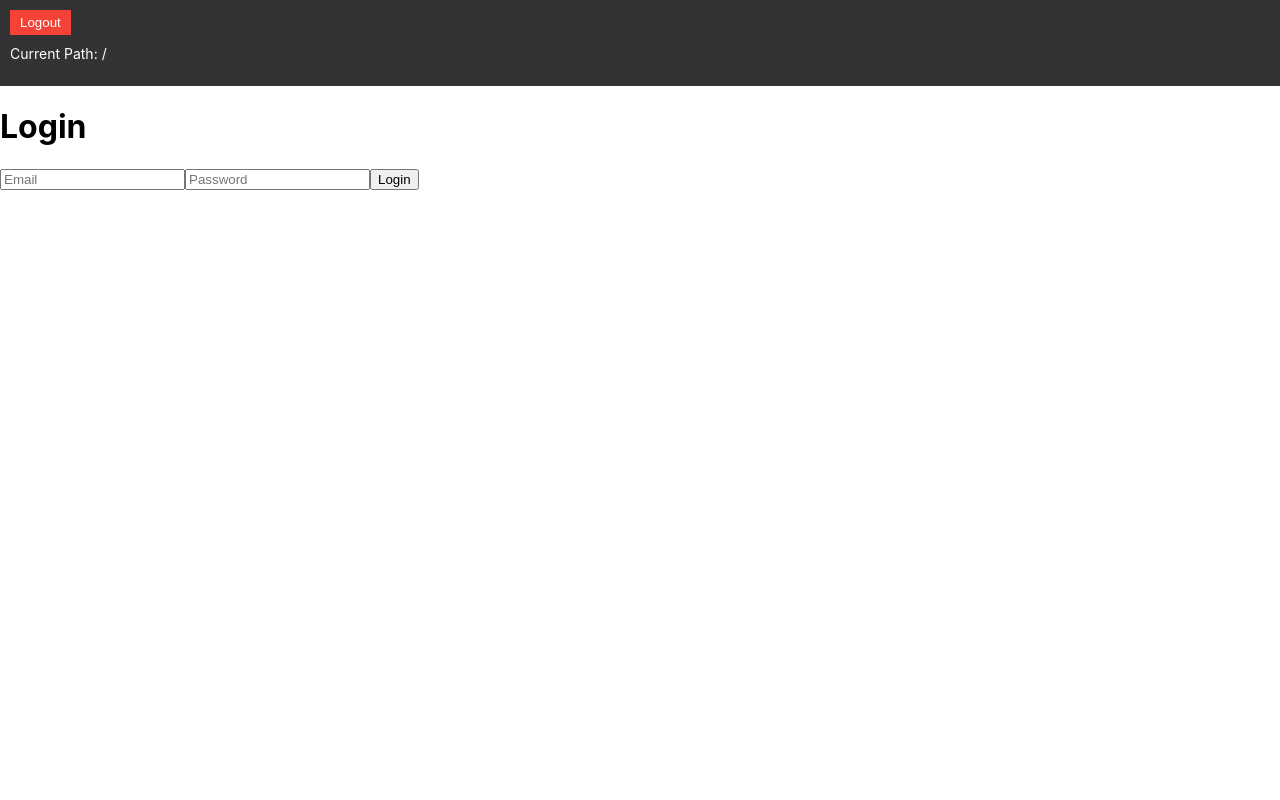
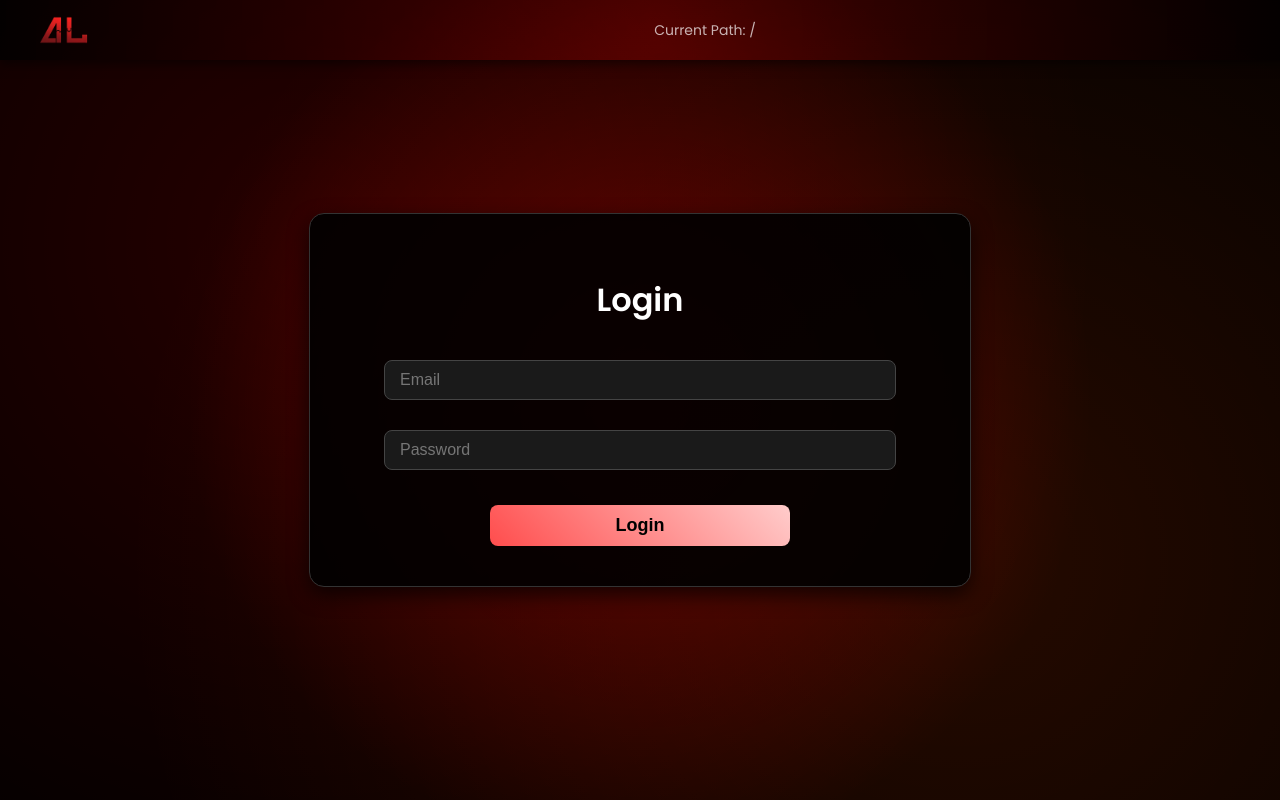
Before and after one commit to sarthak03dot/cognicap, a React (Create React App) app in the folder frontend/: page / in a window 1280 px wide. Built offline with nearby package versions, Linux system fonts and the light colour scheme.

Commit message:
navbar optimised. UI fixes for userDashboard. sidebar added. protected routes and authentication of login with clearing cache working fine.

```diff
--- a/frontend/src/App.css
+++ b/frontend/src/App.css
@@ -1,3 +1,6 @@
+/* Import Google Fonts */
+@import url('https://fonts.googleapis.com/css2?family=Poppins:wght@400;600&display=swap');
+
 .App {
   text-align: center;
 }
@@ -36,3 +39,24 @@
     transform: rotate(360deg);
   }
 }
+
+/* General Styles */
+body {
+    margin: 0;
+    font-family: 'Poppins', sans-serif;
+    color: #fff;
+    background: radial-gradient(
+            circle at calc(var(--mouse-x, 0.5) * 100%) calc(var(--mouse-y, 0.5) * 100%),
+            rgba(255, 0, 0, 0.3),
+            transparent 60%
+        ),
+        radial-gradient(circle at 25% 30%, rgba(255, 0, 0, 0.15), transparent 70%),
+        radial-gradient(circle at 75% 70%, rgba(255, 69, 0, 0.15), transparent 75%);
+    background-color: #000; /* Fallback for unsupported browsers */
+    transition: background 0.1s ease;
+    min-height: 100vh;
+    display: flex;
+    align-items: center;
+    justify-content: center;
+    overflow: hidden;
+}
--- a/frontend/src/components/Navbar.jsx
+++ b/frontend/src/components/Navbar.jsx
@@ -1,50 +1,53 @@
-import React from 'react';
-import { Link, useNavigate, useLocation } from 'react-router-dom';
+import React, { useEffect } from 'react';
+import { useNavigate, useLocation } from 'react-router-dom';
+import '../stylesheets/Navbar.css'; // Import the CSS for enhanced styles
 
 const Navbar = () => {
     const navigate = useNavigate();
     const location = useLocation();
-    const role = localStorage.getItem('role'); // Fetch the user's role from localStorage
+
+    useEffect(() => {
+        const handleMouseMove = (e) => {
+            const x = (e.clientX / window.innerWidth).toFixed(2); // Normalize to 0-1
+            const y = (e.clientY / window.innerHeight).toFixed(2);
+
+            const navbar = document.querySelector('.navbar');
+            if (navbar) {
+                navbar.style.setProperty('--mouse-x', x);
+                navbar.style.setProperty('--mouse-y', y);
+            }
+        };
+
+        window.addEventListener('mousemove', handleMouseMove);
+
+        return () => {
+            window.removeEventListener('mousemove', handleMouseMove);
+        };
+    }, []);
 
     const handleLogout = () => {
-        localStorage.removeItem('token');
-        localStorage.removeItem('role');
+        localStorage.clear(); // Clear everything from localStorage
         navigate('/'); // Redirect to login page
     };
 
     return (
-        <nav style={styles.navbar}>
-            <ul style={styles.navList}>
-                {/* <li style={styles.navItem}>
-                    <Link to="/" style={styles.navLink}>Home</Link>
-                </li> */}
-                {/* Conditionally render adminDashboard and superadmin links */}
-                {role === 'admin' || role === 'superadmin' ? (
-                    <li style={styles.navItem}>
-                        <Link to="/adminDashboard" style={styles.navLink}>Admin Dashboard</Link>
-                    </li>
-                ) : null}
-                {role === 'superadmin' ? (
-                    <li style={styles.navItem}>
-                        <Link to="/superadmin" style={styles.navLink}>Super Admin</Link>
-                    </li>
-                ) : null}
-                <li style={styles.navItem} onClick={handleLogout}>
-                    <button style={styles.logoutButton}>Logout</button>
-                </li>
-            </ul>
-            <p style={styles.currentPath}>Current Path: {location.pathname}</p>
+        <nav className="navbar">
+            {/* Logo */}
+            <div className="logo-container">
+                <img src="/images/logo.png" alt="Logo" className="logo" />
+            </div>
+
+            {/* Current Path */}
+            <p className="current-path">Current Path: {location.pathname}</p>
+
+            {/* Logout Button */}
+            {location.pathname !== '/' && (
+                <button className="logout-button" onClick={handleLogout}>
+                    Logout
+                </button>
+            )}
         </nav>
     );
 };
 
-const styles = {
-    navbar: { padding: '10px', backgroundColor: '#333', color: '#fff' },
-    navList: { listStyle: 'none', display: 'flex', margin: 0, padding: 0 },
-    navItem: { marginRight: '15px' },
-    navLink: { textDecoration: 'none', color: '#fff' },
-    logoutButton: { backgroundColor: '#f44336', color: '#fff', border: 'none', cursor: 'pointer', padding: '5px 10px' },
-    currentPath: { marginTop: '10px', fontSize: '14px' },
-};
-
 export default Navbar;
--- a/frontend/src/pages/LoginPage.js
+++ b/frontend/src/pages/LoginPage.js
@@ -1,6 +1,7 @@
-import React, { useState } from 'react';
+import React, { useState, useEffect } from 'react';
 import axios from 'axios';
 import { useNavigate } from 'react-router-dom';
+import '../stylesheets/LoginPage.css';
 
 const LoginPage = () => {
     const [email, setEmail] = useState('');
@@ -47,7 +48,9 @@ const LoginPage = () => {
     };
 
     return (
-        <div>
+
+        <div className="login-container">
+        <div className="login-form">
             <h1>Login</h1>
             <form onSubmit={handleSubmit}>
                 <input
@@ -69,6 +72,8 @@ const LoginPage = () => {
             {/* Show error message if login fails */}
             {errorMessage && <p style={{ color: 'red' }}>{errorMessage}</p>}
         </div>
+        </div>
+
     );
 };
 
--- a/frontend/src/pages/UserDashboard.js
+++ b/frontend/src/pages/UserDashboard.js
@@ -1,11 +1,42 @@
-// src/pages/UserDashboard.js
-import React from 'react';
+import React, { useState } from 'react';
+import '../stylesheets/UserDashboard.css';
 
 const UserDashboard = () => {
+    const [isSidebarOpen, setIsSidebarOpen] = useState(false);
+
+    const toggleSidebar = () => {
+        setIsSidebarOpen(!isSidebarOpen);
+    };
+
     return (
-        <div>
-            <h1>User Dashboard</h1>
-            <p>Welcome, normal user! Here are your features.</p>
+        <div className="dashboard-container">
+            {/* Sidebar */}
+            <div className={`sidebar ${isSidebarOpen ? 'open' : ''}`}>
+                <button className="close-btn" onClick={toggleSidebar}>
+                    &times;
+                </button>
+                <ul className="sidebar-menu">
+                    <li><button>User Profiles</button></li>
+                    <li><button>Purchased Courses</button></li>
+                    <li><button>Community Docs</button></li>
+                    <li><button>Open Discussion</button></li>
+                    <li><button>All Courses</button></li>
+                    <li><button>Blogs</button></li>
+                </ul>
+                {/* Logo */}
+            <div className="logo-container">
+                <img src="/images/logo.png" alt="Logo" className="logo" />
+            </div>
+            </div>
+
+            {/* Main Content */}
+            <div className={`main-content ${isSidebarOpen ? 'shifted' : ''}`}>
+                <button className="toggle-btn" onClick={toggleSidebar}>
+                    ☰
+                </button>
+                <h1>User Dashboard</h1>
+                <p>Welcome, normal user! Here are your features.</p>
+            </div>
         </div>
     );
 };
--- /dev/null
+++ b/frontend/src/stylesheets/LoginPage.css
@@ -0,0 +1,58 @@
+/* Form Container */
+.login-container {
+    position: relative;
+    background: rgba(0, 0, 0, 0.9);
+    border: 1px solid #333;
+    border-radius: 15px;
+    padding: 40px 30px;
+    width: 600px;
+    text-align: center;
+    box-shadow: 0 8px 20px rgba(0, 0, 0, 0.7);
+    z-index: 2;
+}
+
+/* Input Fields */
+.login-form input {
+    width: 80%;
+    padding: 10px 15px;
+    margin: 15px 0px;
+    border: 1px solid #444;
+    border-radius: 8px;
+    background: #1a1a1a;
+    color: #fff;
+    font-size: 16px;
+    outline: none;
+    transition: border 0.3s ease, box-shadow 0.3s ease;
+}
+
+.login-form input:focus {
+    border: 1px solid #5fb440;
+    box-shadow: 0 0 8px rgba(121, 208, 54, 0.8);
+}
+
+/* Button */
+.login-form button {
+    width: 50%;
+    padding: 10px 15px;
+    margin-top: 20px;
+    border: none;
+    border-radius: 8px;
+    background: linear-gradient(45deg, #ff4d4d, #ffcccb);
+    color: #000;
+    font-size: 18px;
+    font-weight: bold;
+    cursor: pointer;
+    transition: background 0.3s ease, transform 0.3s ease;
+}
+
+.login-form button:hover {
+    background: linear-gradient(45deg, #ffcccb, #ff4d4d);
+    transform: translateY(-2px);
+}
+
+/* Error Message */
+.error-message {
+    color: #ff7777;
+    margin-top: 10px;
+    font-size: 14px;
+}
--- /dev/null
+++ b/frontend/src/stylesheets/Navbar.css
@@ -0,0 +1,66 @@
+/* Navbar Container */
+.navbar {
+    position: fixed;
+    top: 0;
+    left: 0;
+    width: 100%;
+    height: 50px; /* Reduce navbar height */
+    padding: 5px 15px; /* Compact padding */
+    display: flex;
+    justify-content: space-between; /* Space between logo, current path, and logout */
+    align-items: center;
+    background: radial-gradient(
+            circle at calc(var(--mouse-x, 0.5) * 100%) calc(var(--mouse-y, 0.5) * 100%),
+            rgba(255, 0, 0, 0.2),
+            rgba(0, 0, 0, 0.8)
+        );
+    box-shadow: 0 4px 10px rgba(0, 0, 0, 0.5);
+    z-index: 1000;
+    color: #fff;
+    font-family: 'Poppins', sans-serif;
+}
+
+/* Logo Container */
+.logo-container {
+    display: flex;
+    align-items: center;
+}
+
+/* Logo Image */
+.logo {
+    width: 100px; /* Adjust size for compact layout */
+    height: 100px;
+    filter: drop-shadow(0 0 0 1rem black);
+    border-radius: 50%; /* Optional: Circular logo */
+    object-fit: cover;
+}
+
+/* Current Path */
+.current-path {
+    font-size: 14px;
+    font-weight: 400;
+    color: rgba(255, 255, 255, 0.7);
+    margin: 0 auto; /* Center align the text */
+    text-align: center;
+    flex-grow: 1; /* Ensure it takes up available space */
+}
+
+/* Logout Button */
+.logout-button {
+    background: rgba(255, 255, 255, 0.1); /* Subtle transparent background */
+    color: rgba(255, 255, 255, 0.9);
+    font-weight: 500;
+    z-index: 1000;
+    margin-right: 60px;
+    padding: 5px 10px; /* Compact button size */
+    border: 1px solid rgba(255, 255, 255, 0.2);
+    border-radius: 5px;
+    cursor: pointer;
+    transition: background 0.3s ease, color 0.3s ease, box-shadow 0.3s ease;
+}
+
+.logout-button:hover {
+    background: rgba(255, 255, 255, 0.2);
+    color: #fff;
+    box-shadow: 0 4px 8px rgba(255, 255, 255, 0.2);
+}
--- /dev/null
+++ b/frontend/src/stylesheets/UserDashboard.css
@@ -0,0 +1,111 @@
+/* General Layout */
+.dashboard-container {
+    display: flex;
+    min-height: 100vh;
+    font-family: Arial, sans-serif;
+}
+
+/* Sidebar Styling */
+.sidebar {
+    position: fixed;
+    top: 60px; /* Adjust for navbar height */
+    left: -450px; /* Initially hidden */
+    width: 250px;
+    height: calc(100% - 57px); /* Full height minus navbar */
+    background-color: #222;
+    color: #fff;
+    padding: 20px;
+    box-shadow: 2px 0 5px rgba(0, 0, 0, 0.5);
+    overflow-y: auto;
+    transition: left 0.3s ease;
+    z-index: 1000;
+}
+
+.sidebar.open {
+    left: 0; /* Slide in */
+}
+
+/* Close Button */
+.close-btn {
+    background: none;
+    border: none;
+    color: #fff;
+    font-size: 24px;
+    cursor: pointer;
+    position: absolute;
+    top: 15px;
+    right: 15px;
+}
+
+/* Sidebar Menu */
+.sidebar-menu {
+    list-style: none;
+    padding: 0;
+    margin-top: 40px;
+}
+
+.sidebar-menu li {
+    margin: 15px 0;
+}
+
+.sidebar-menu button {
+    width: 100%;
+    padding: 10px 15px;
+    background: #444;
+    border: none;
+    color: #fff;
+    font-size: 16px;
+    text-align: left;
+    border-radius: 5px;
+    cursor: pointer;
+    transition: background 0.3s ease;
+}
+
+.sidebar-menu button:hover {
+    background: #666;
+}
+
+/* Main Content Styling */
+.main-content {
+    flex-grow: 1;
+    padding: 20px;
+    margin-left: 0; /* Default with sidebar hidden */
+    transition: margin-left 0.3s ease;
+    margin-top: 60px; /* Adjust for navbar height */
+}
+
+.sidebar.open ~ .main-content {
+    margin-left: 250px; /* Push content when sidebar is open */
+}
+
+/* Toggle Button */
+.toggle-btn {
+    position: fixed;
+    top: 75px; /* Below the navbar */
+    left: 15px;
+    background: #444;
+    color: #fff;
+    border: none;
+    padding: 5px 10px;
+    font-size: 18px;
+    cursor: pointer;
+    border-radius: 5px;
+    z-index: 1100;
+}
+
+.toggle-btn:hover {
+    background: #666;
+}
+
+.logo-container {
+    display: flex;
+    align-items: center;
+}
+
+/* Logo Image */
+.logo {
+    width: 250px; /* Adjust size for compact layout */
+    height: 250px;
+    border-radius: 50%; /* Optional: Circular logo */
+    object-fit: cover;
+}
```
Also changed, not shown: frontend/src/App.js (+22 -0 lines), frontend/src/components/ProtectedRoute.js (+7 -4 lines), frontend/public/images/logo.png (added).
